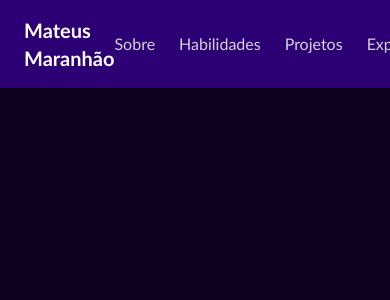
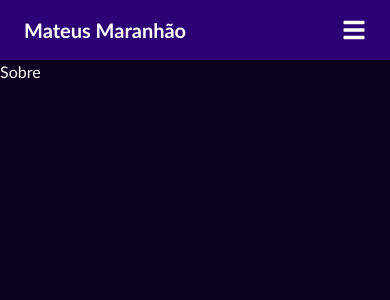
Before and after one commit to mateusmaranhao12/portfolio-v2, a Next.js app: page / in a window 390 px wide. Shown: the top 300 px of the page. Built offline with nearby package versions, Linux system fonts and the light colour scheme.

Commit message:
Update navbar

```diff
--- a/package.json
+++ b/package.json
@@ -12,6 +12,7 @@
     "next": "15.3.3",
     "react": "^19.0.0",
     "react-dom": "^19.0.0",
+    "react-icons": "^5.5.0",
     "sass": "^1.89.2"
   },
   "devDependencies": {
--- a/src/app/page.tsx
+++ b/src/app/page.tsx
@@ -1,9 +1,11 @@
 import Navbar from "@/components/Header/Navbar";
+import Sobre from "@/components/Sections/Sobre";
 
 export default function Home() {
   return (
     <div>
       <Navbar />
+      <Sobre />
     </div>
   );
 }
--- a/src/components/Header/Navbar.tsx
+++ b/src/components/Header/Navbar.tsx
@@ -1,4 +1,10 @@
+'use client'
+import { useState } from "react";
+import { FaTimes, FaBars } from "react-icons/fa";
+
 export default function Navbar() {
+
+    const [isOpen, setIsOpen] = useState(false)
 
     const menuItems = [
         { label: 'Sobre', href: '#sobre' },
@@ -10,10 +16,22 @@ export default function Navbar() {
     ]
 
     return (
-        <div className="bg-purple-900 shadow-md px-6 py-4 fixed top-0 left-0 w-full z-50">
+
+        <nav className="bg-purple-900 shadow-md px-6 py-4 top-0 left-0 w-full z-50">
             <div className="max-w-7xl mx-auto flex justify-between items-center">
                 <h1 className="text-xl font-bold">Mateus Maranhão</h1>
-                <ul className="flex gap-6">
+
+                {/*Botao mobile*/}
+                <button
+                    className="md:hidden text-white text-2xl"
+                    onClick={() => setIsOpen(!isOpen)}
+                    aria-label="Toggle menu"
+                >
+                    {isOpen ? <FaTimes /> : <FaBars />}
+                </button>
+
+                {/* Menu desktop */}
+                <ul className="hidden md:flex gap-6">
                     {menuItems.map((item) => (
                         <li key={item.label}>
                             <a
@@ -21,11 +39,30 @@ export default function Navbar() {
                                 className="relative text-gray-300 font-medium hover:text-yellow-300 transition-colors duration-200"
                             >
                                 {item.label}
+                                <span className="absolute left-0 -bottom-1 w-0 h-0.5 bg-yellow-300 transition-all duration-300 hover:w-full"></span>
                             </a>
                         </li>
                     ))}
                 </ul>
+
             </div>
-        </div>
+            {/* Menu Mobile */}
+            {isOpen && (
+                <ul className="md:hidden mt-4 flex flex-col gap-4 items-center bg-purple-800 py-4 rounded">
+                    {menuItems.map((item) => (
+                        <li key={item.label}>
+                            <a
+                                href={item.href}
+                                onClick={() => setIsOpen(false)}
+                                className="relative text-gray-200 font-medium hover:text-yellow-300 transition-colors duration-200"
+                            >
+                                {item.label}
+                                <span className="absolute left-0 -bottom-1 w-0 h-0.5 bg-yellow-300 transition-all duration-300 hover:w-full"></span>
+                            </a>
+                        </li>
+                    ))}
+                </ul>
+            )}
+        </nav>
     );
 }
--- /dev/null
+++ b/src/components/Sections/Sobre.tsx
@@ -0,0 +1,7 @@
+export default function Sobre() {
+  return (
+    <div>
+      <h1>Sobre</h1>
+    </div>
+  );
+}
--- a/src/scss/styles.scss
+++ b/src/scss/styles.scss
@@ -1,3 +1,4 @@
+//Navbar
 .bg-purple-900 {
   background-color: #2c0074;
 }
```
Also changed, not shown: 1 other file (tests, documents, lock files or other folders).
